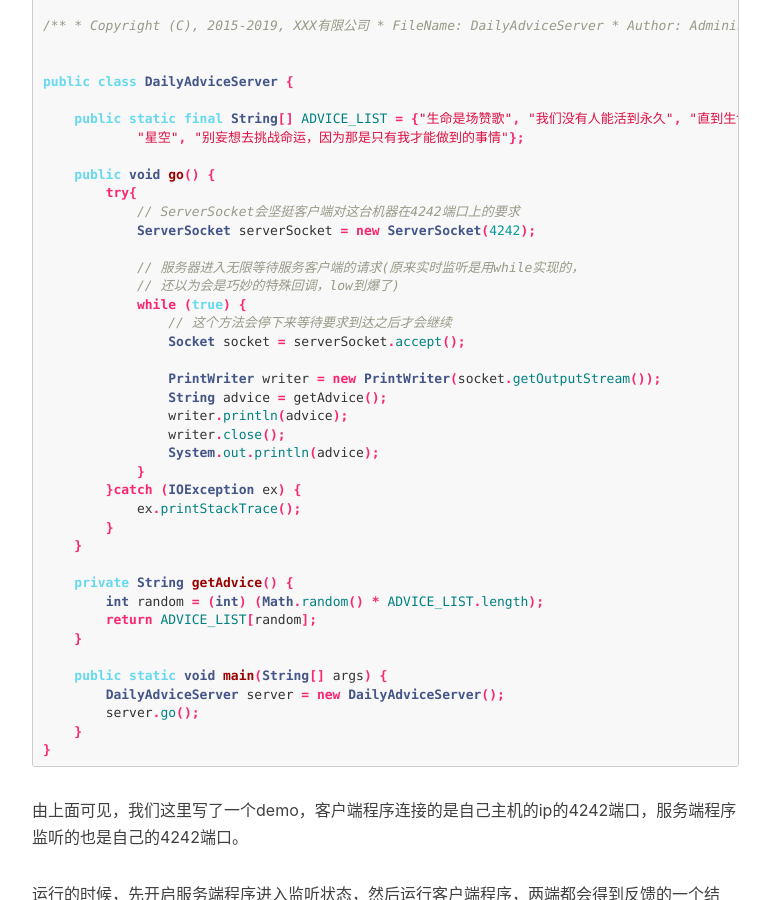
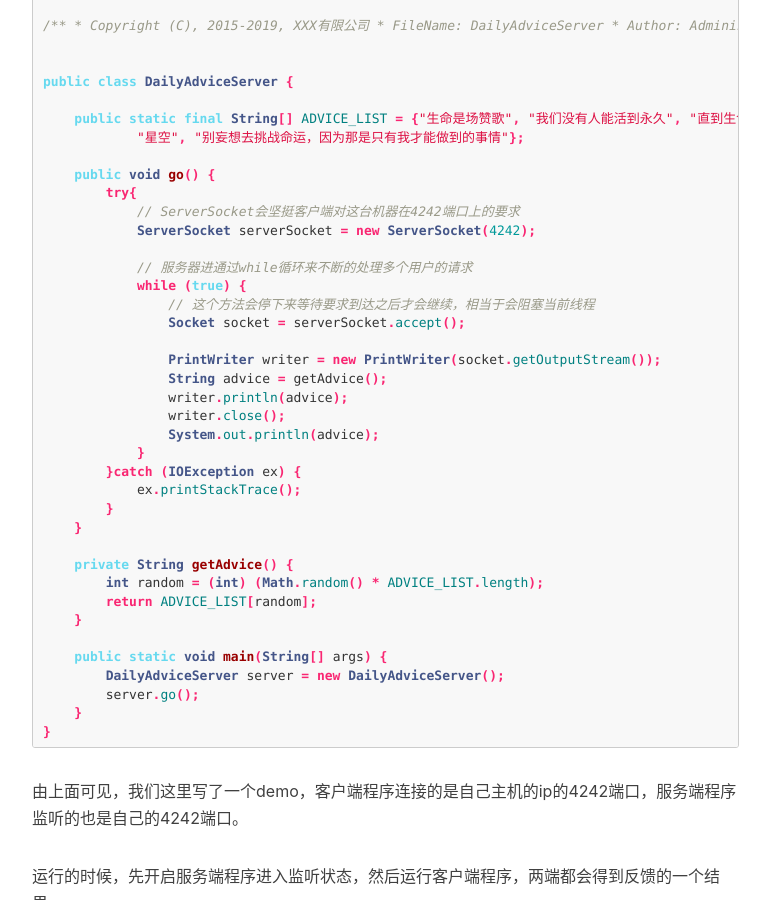
Before and after one commit to HNU-Microsoft-Douzi/HNU-Microsoft-Douzi.github.io, a Jekyll site: the page built from _posts/2019-01-18-客户端服务端Socket连接程序.markdown, in a window 1280 px wide and 900 px high, scrolled down 2549 px. Shown: the whole window, without its empty margins (233-1003 px from the left). Built offline with Jekyll 4.4.1, drawn with Linux system fonts in a browser that asks for light colours; nearby versions of some CDN libraries; comment, search, counter and statistics services are not loaded.

Commit message:
Update 2019-01-18-客户端服务端Socket连接程序.markdown

```diff
--- a/_posts/2019-01-18-客户端服务端Socket连接程序.markdown
+++ b/_posts/2019-01-18-客户端服务端Socket连接程序.markdown
@@ -119,10 +119,9 @@ public class DailyAdviceServer {
             // ServerSocket会坚挺客户端对这台机器在4242端口上的要求
             ServerSocket serverSocket = new ServerSocket(4242);
 
-            // 服务器进入无限等待服务客户端的请求(原来实时监听是用while实现的，
-            // 还以为会是巧妙的特殊回调，low到爆了)
+            // 服务器进通过while循环来不断的处理多个用户的请求
             while (true) {
-                // 这个方法会停下来等待要求到达之后才会继续
+                // 这个方法会停下来等待要求到达之后才会继续，相当于会阻塞当前线程
                 Socket socket = serverSocket.accept();
 
                 PrintWriter writer = new PrintWriter(socket.getOutputStream());
```
